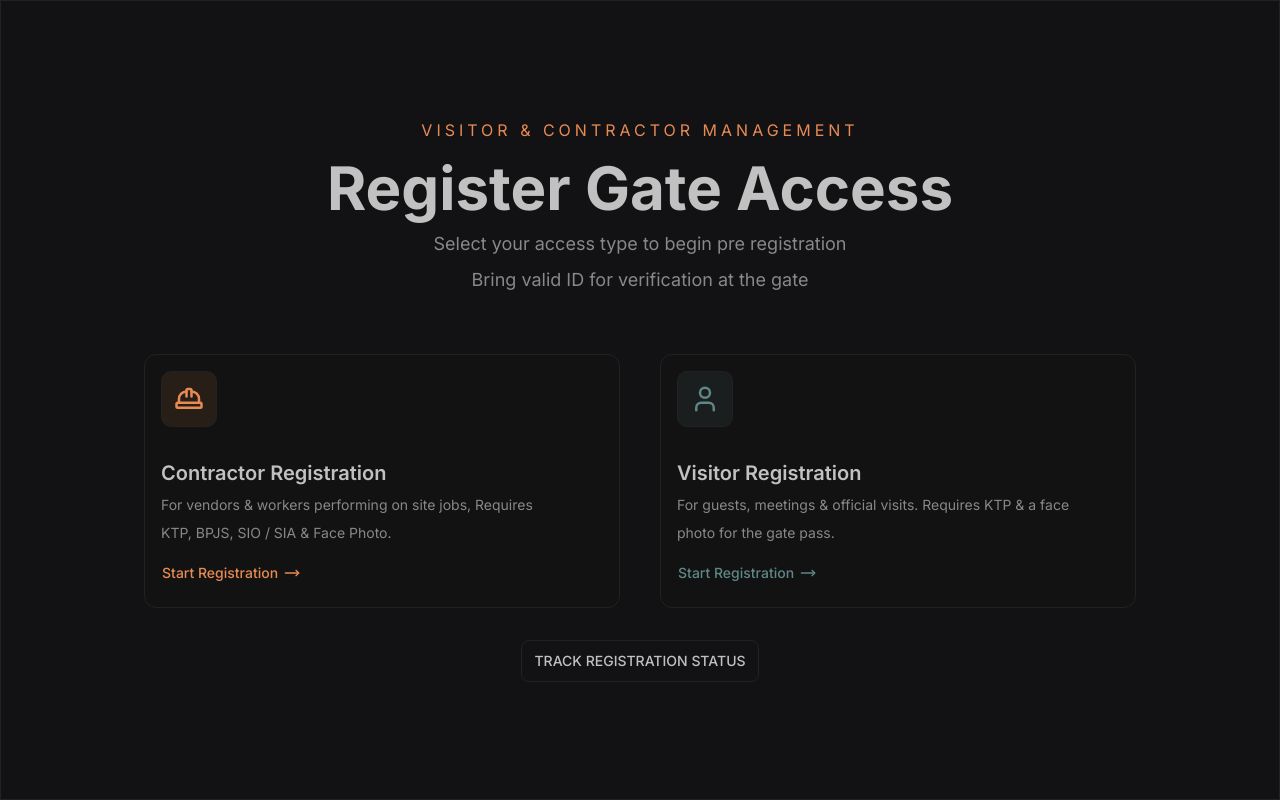
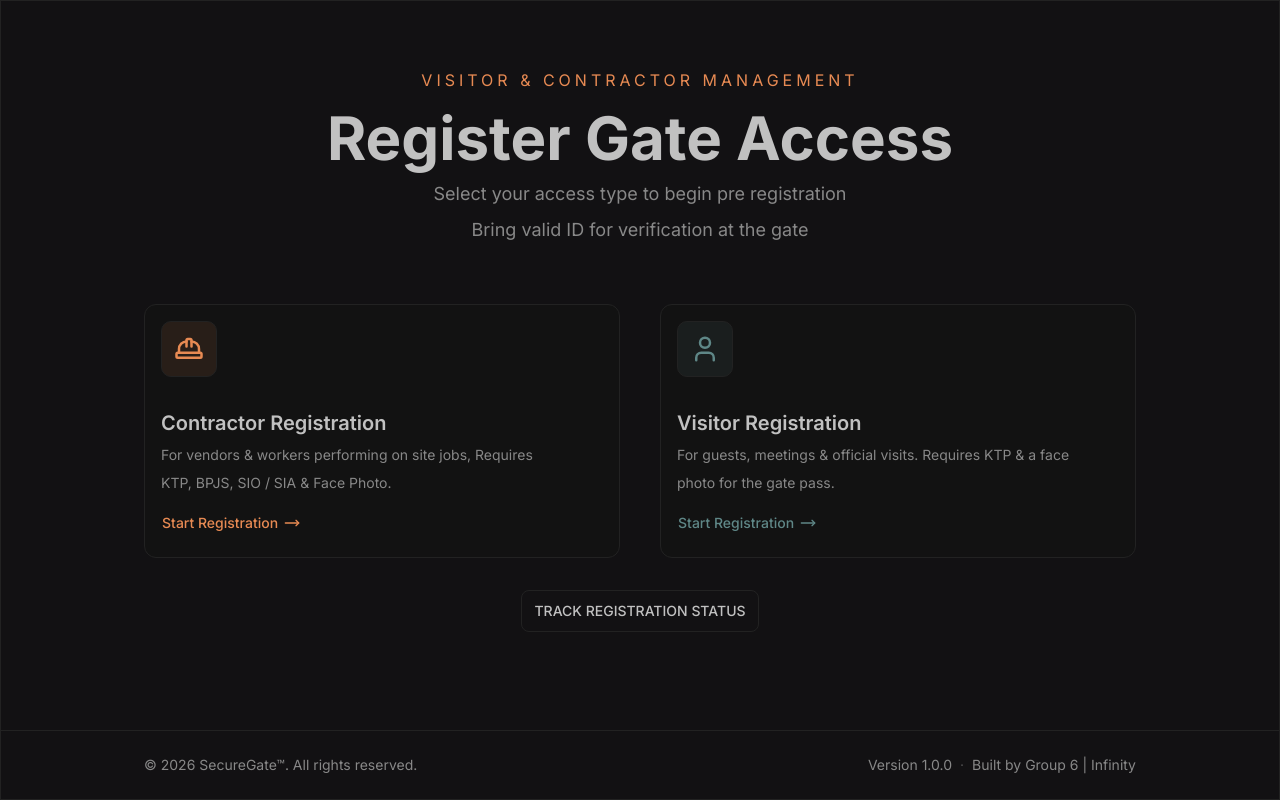
Before and after one commit to group-6-infinity/Smart-Contractor-Visitor-Access-Management-System, a Next.js app: page / in a window 1280 px wide. Built offline with nearby package versions, Linux system fonts and the light colour scheme.

Commit message:
feat: add footer component for trademark web versioning

```diff
--- a/components/common/footer.tsx
+++ b/components/common/footer.tsx
@@ -823,11 +823,11 @@ export const siteConfig = {
 export type SiteConfig = typeof siteConfig;
 
 export default function Footer() {
-  // const tablet = useMediaQuery("(max-width: 1024px)");
+  const currentYear = new Date().getFullYear();
 
   return (
     <footer id="footer" className="w-full pb-0">
-      <div className="mx-auto flex max-w-5xl flex-col p-4 md:flex-row md:items-center md:justify-between">
+      {/* <div className="mx-auto flex max-w-5xl flex-col p-4 md:flex-row md:items-center md:justify-between">
         <div className="mx-0 flex max-w-xs flex-col items-start justify-start gap-y-5">
           <Link href="/" className="flex items-center gap-2">
             <Icons.logo className="size-8" />
@@ -869,22 +869,21 @@ export default function Footer() {
             ))}
           </div>
         </div>
+      </div> */}
+
+      {/* Copyright bar — v1.0 */}
+      <div className="border-border mt-8 border-t">
+        <div className="text-muted-foreground mx-auto flex max-w-5xl flex-col items-center justify-between gap-2 px-4 py-6 text-sm sm:flex-row">
+          <p>
+            &copy; {currentYear} SecureGate&trade;. All rights reserved.
+          </p>
+          <p className="flex items-center gap-2">
+            <span>Version 1.0.0</span>
+            <span className="text-muted-foreground/50">·</span>
+            <span>Built by Group 6 | Infinity</span>
+          </p>
+        </div>
       </div>
-      {/* <div className="w-full h-48 md:h-64 relative mt-24 z-0">
-        <div className="absolute inset-0 bg-gradient-to-t from-transparent to-background z-10 from-40%" />
-        <div className="absolute inset-0 mx-6">
-          <FlickeringGrid
-            text={tablet ? "Footer" : "Streamline your workflow"}
-            fontSize={tablet ? 70 : 90}
-            className="h-full w-full"
-            squareSize={2}
-            gridGap={tablet ? 2 : 3}
-            color="#6B7280"
-            maxOpacity={0.3}
-            flickerChance={0.1}
-          />
-        </div>
-      </div> */}
     </footer>
   );
 }
--- a/components/layouts/Home/main.tsx
+++ b/components/layouts/Home/main.tsx
@@ -1,16 +1,20 @@
+import Footer from "@/components/common/footer";
 import Action from "@/components/layouts/Home/action";
 import Content from "@/components/layouts/Home/content";
 import Header from "@/components/layouts/Home/header";
 
 export default function Main() {
   return (
-    <div
+    <>
+      <main
         id="home__main__content"
         className="mx-auto my-auto max-w-5xl p-4 max-sm:py-10"
       >
         <Header />
         <Content />
         <Action />
-    </div>
+      </main>
+      <Footer />
+    </>
   );
 }
```
Lines whose indentation alone changed are shown as unchanged.
